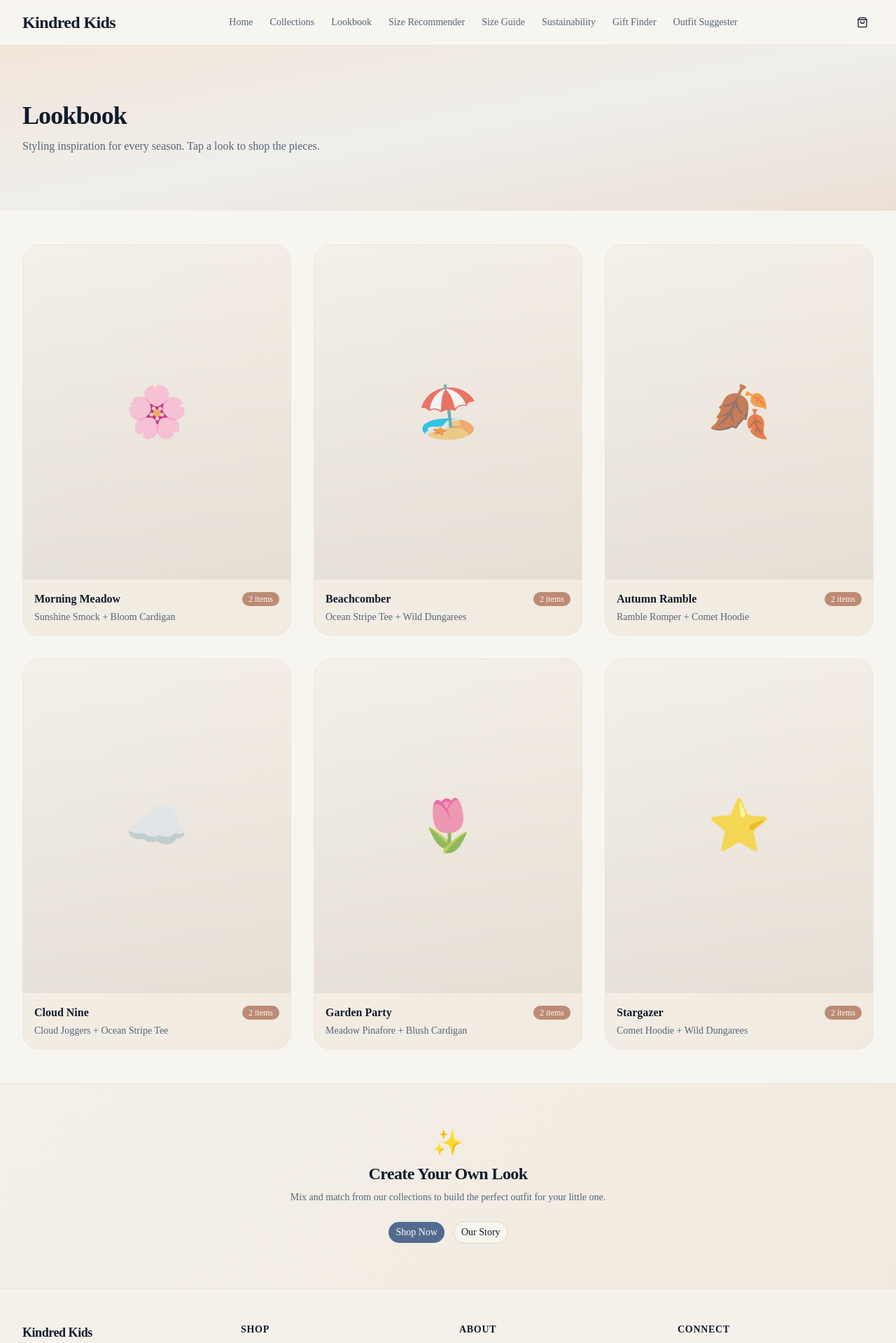
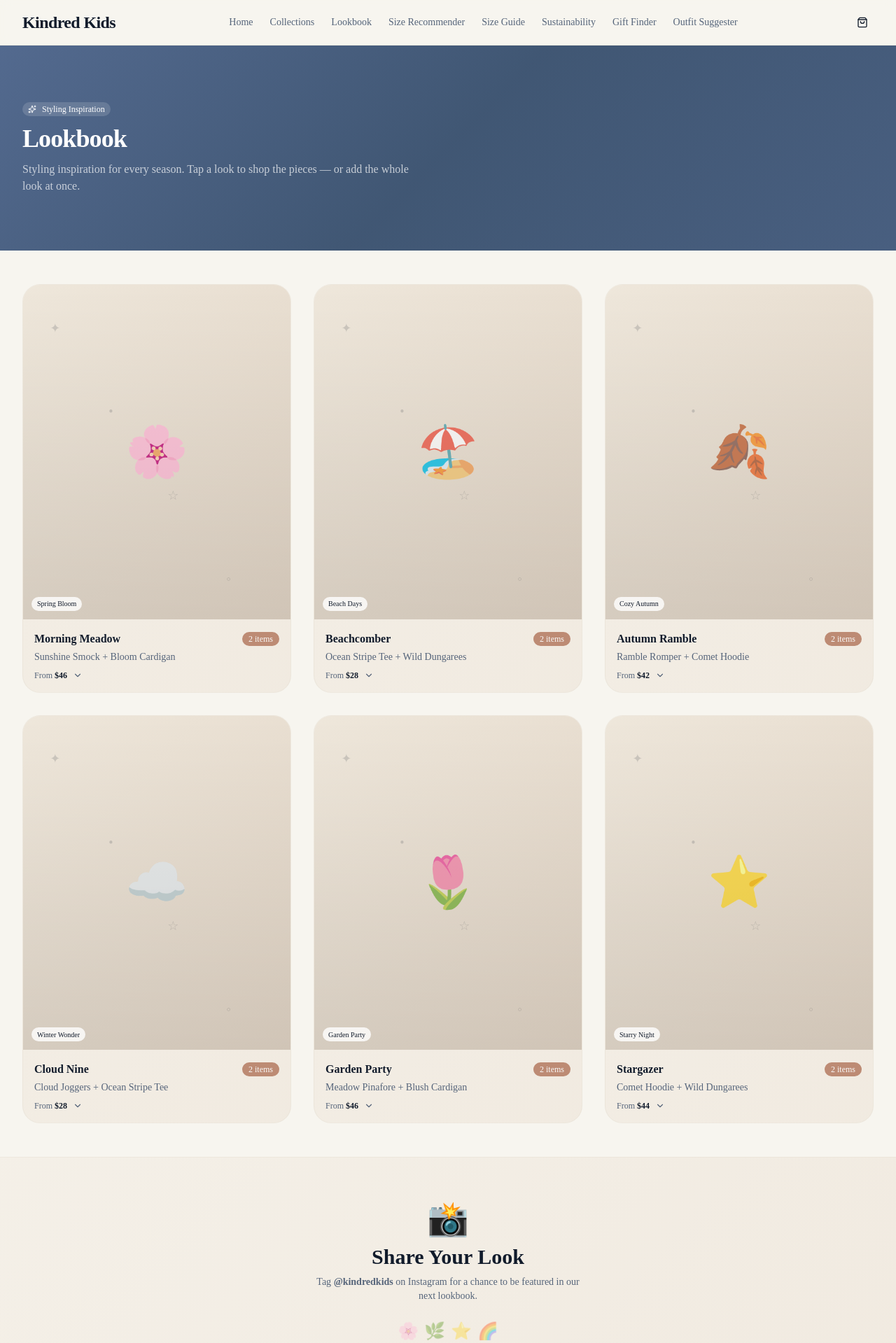
Before and after one commit to anas-khan-antimatter/mkt-kindred-kids, a Next.js app: page /lookbook in a window 1280 px wide. Shown: the top 1919 px of the page at 70% size. Built offline with nearby package versions, Linux system fonts and the light colour scheme.

Commit message:
antimatter: checkpoint c-1790732968742-bn6mm

```diff
--- a/src/app/lookbook/page.tsx
+++ b/src/app/lookbook/page.tsx
@@ -1,18 +1,48 @@
 "use client";
 
-import { useState } from "react";
+import { useState, useEffect } from "react";
 import { lookbookLooks, products } from "@/lib/data";
 import { Badge } from "@/components/ui/badge";
 import { Button } from "@/components/ui/button";
 import { Card, CardContent } from "@/components/ui/card";
 import { useCart } from "@/lib/cart-context";
-import { ShoppingBag, X } from "lucide-react";
+import { ShoppingBag, X, Heart, Check, Sparkles, ChevronDown } from "lucide-react";
+
+const categoryMeta: Record<string, { emoji: string }> = {
+  dresses: { emoji: "👗" },
+  rompers: { emoji: "🦺" },
+  tops: { emoji: "👕" },
+  bottoms: { emoji: "👖" },
+  layers: { emoji: "🧥" },
+};
+
+const seasonLookEmojis = ["🌸", "🏖️", "🍂", "☁️", "🌷", "⭐"];
+const seasonVibes = ["Spring Bloom", "Beach Days", "Cozy Autumn", "Winter Wonder", "Garden Party", "Starry Night"];
+
+/* ── Wishlist helpers ── */
+function getWishlist(): string[] {
+  try { return JSON.parse(localStorage.getItem("kindred-wishlist") || "[]"); }
+  catch { return []; }
+}
+function toggleWishlistId(id: string): string[] {
+  const current = getWishlist();
+  const idx = current.indexOf(id);
+  if (idx >= 0) current.splice(idx, 1);
+  else current.push(id);
+  localStorage.setItem("kindred-wishlist", JSON.stringify(current));
+  return [...current];
+}
 
 export default function LookbookPage() {
   const [activeLook, setActiveLook] = useState<number | null>(null);
+  const [wishlist, setWishlist] = useState<string[]>([]);
+  const [addedIds, setAddedIds] = useState<Set<string>>(new Set());
   const { addItem } = useCart();
 
-  /* ── Shop-the-look: find products matching each look description ── */
+  useEffect(() => {
+    setWishlist(getWishlist());
+  }, []);
+
   const getLookProducts = (description: string) => {
     const keywords = description.toLowerCase().replace(/[+]/g, "").split(/\s+/);
     return products.filter((p) =>
@@ -30,18 +60,42 @@ export default function LookbookPage() {
       image: product.image,
       quantity: 1,
     });
+    setAddedIds((prev) => new Set(prev).add(product.id));
+    setTimeout(() => setAddedIds((prev) => { const n = new Set(prev); n.delete(product.id); return n; }), 1200);
   };
 
-  const emojis = ["🌸", "🏖️", "🍂", "☁️", "🌷", "⭐"];
+  const toggleWish = (id: string) => {
+    const updated = toggleWishlistId(id);
+    setWishlist(updated);
+  };
+
+  const handleAddAll = (look: (typeof lookbookLooks)[0]) => {
+    const lookProducts = getLookProducts(look.description);
+    lookProducts.forEach((p) => {
+      addItem({
+        id: p.id,
+        name: p.name,
+        price: p.price,
+        size: p.sizes[0],
+        color: p.colors[0].name,
+        image: p.image,
+        quantity: 1,
+      });
+    });
+  };
 
   return (
     <div>
       {/* Hero */}
-      <section className="bg-gradient-to-br from-accent/20 via-primary/5 to-secondary/20 px-4 py-14 sm:px-6 sm:py-20 lg:px-8">
+      <section className="bg-denim-wash px-4 py-14 sm:px-6 sm:py-20 lg:px-8">
         <div className="mx-auto max-w-7xl">
-          <h1 className="text-3xl font-bold tracking-tight sm:text-4xl">Lookbook</h1>
-          <p className="mt-3 text-muted-foreground max-w-xl">
-            Styling inspiration for every season. Tap a look to shop the pieces.
+          <Badge className="mb-3 bg-white/15 text-white border-0 backdrop-blur-sm">
+            <Sparkles className="mr-1 h-3 w-3" />
+            Styling Inspiration
+          </Badge>
+          <h1 className="text-3xl font-bold tracking-tight text-white sm:text-4xl">Lookbook</h1>
+          <p className="mt-3 text-white/70 max-w-xl">
+            Styling inspiration for every season. Tap a look to shop the pieces — or add the whole look at once.
           </p>
         </div>
       </section>
@@ -49,79 +103,149 @@ export default function LookbookPage() {
       {/* Grid */}
       <section className="mx-auto max-w-7xl px-4 py-12 sm:px-6 lg:px-8">
         <div className="grid gap-8 sm:grid-cols-2 lg:grid-cols-3">
-          {lookbookLooks.map((look) => {
+          {lookbookLooks.map((look, idx) => {
             const lookProducts = getLookProducts(look.description);
             const isExpanded = activeLook === look.id;
+            const lookTotal = lookProducts.reduce((sum, p) => sum + p.price, 0);
 
             return (
               <div
                 key={look.id}
-                className="group overflow-hidden rounded-2xl bg-card-soft border border-border/30 transition-all hover:shadow-soft"
+                className={`group overflow-hidden rounded-2xl bg-card-soft border transition-all duration-300 ${
+                  isExpanded ? "border-primary/30 shadow-soft" : "border-border/30 hover:shadow-soft"
+                }`}
               >
+                {/* ── Look Card (clickable) ── */}
                 <button
                   className="w-full text-left focus-visible:outline-none focus-visible:ring-2 focus-visible:ring-ring"
                   onClick={() => setActiveLook(isExpanded ? null : look.id)}
                 >
-                  <div className="aspect-[4/5] w-full bg-card-soft flex items-center justify-center relative">
-                    <span className="text-7xl opacity-80 select-none transition-transform group-hover:scale-110 duration-300">
-                      {emojis[look.id - 1]}
+                  <div className="aspect-[4/5] w-full bg-editorial flex items-center justify-center relative overflow-hidden">
+                    {/* Floating particles */}
+                    <div className="absolute inset-0 pointer-events-none">
+                      {[...Array(4)].map((_, i) => (
+                        <span
+                          key={i}
+                          className="absolute text-lg opacity-15 select-none"
+                          style={{
+                            top: `${10 + i * 25}%`,
+                            left: `${10 + i * 22}%`,
+                          }}
+                        >
+                          {["✦", "•", "☆", "◦"][i]}
                         </span>
-                    <div className="absolute inset-0 bg-gradient-to-t from-black/5 to-transparent" />
+                      ))}
                     </div>
+                    <span className="text-7xl opacity-80 select-none transition-all duration-500 group-hover:scale-125 group-hover:opacity-100">
+                      {seasonLookEmojis[idx % seasonLookEmojis.length]}
+                    </span>
+                    <div className="absolute inset-0 bg-gradient-to-t from-black/8 to-transparent" />
+                    <Badge className="absolute bottom-3 left-3 bg-white/80 text-foreground border-0 backdrop-blur-sm text-[10px]">
+                      {seasonVibes[idx % seasonVibes.length]}
+                    </Badge>
+                  </div>
+
                   <div className="p-4">
                     <div className="flex items-center justify-between">
                       <h3 className="font-semibold group-hover:text-primary transition-colors">{look.title}</h3>
-                      <Badge variant="secondary" className="text-xs">
+                      <Badge variant="secondary" className="text-xs rounded-full">
                         {lookProducts.length} items
                       </Badge>
                     </div>
                     <p className="text-sm text-muted-foreground mt-1">{look.description}</p>
+                    {lookProducts.length > 0 && (
+                      <div className="mt-2 flex items-center gap-2">
+                        <span className="text-xs text-muted-foreground">
+                          From <span className="font-semibold text-foreground">${Math.min(...lookProducts.map((p) => p.price))}</span>
+                        </span>
+                        <ChevronDown className={`h-3.5 w-3.5 text-muted-foreground transition-transform duration-300 ${isExpanded ? "rotate-180" : ""}`} />
+                      </div>
+                    )}
                   </div>
                 </button>
 
-                {/* ── Shop-the-look panel ── */}
+                {/* ── Shop-the-look expandable panel ── */}
                 {isExpanded && (
-                  <div className="px-4 pb-4 space-y-3">
-                    <div className="h-px bg-border/60" />
+                  <div className="animate-in fade-in slide-in-from-top-2 duration-200">
+                    <div className="mx-4 h-px bg-border/40" />
+                    <div className="p-4 space-y-4">
+                      <div className="flex items-center justify-between">
                         <p className="text-xs font-semibold text-muted-foreground uppercase tracking-wider">
                           Shop this look
                         </p>
-                    <div className="grid gap-3">
+                        <div className="flex items-center gap-2">
+                          <span className="text-xs text-muted-foreground">
+                            Total <span className="font-bold text-foreground">${lookTotal.toFixed(0)}</span>
+                          </span>
+                          {lookProducts.length > 0 && (
+                            <Button
+                              size="sm"
+                              variant="outline"
+                              className="text-[10px] h-7 rounded-full border-muted-foreground/20"
+                              onClick={() => handleAddAll(look)}
+                            >
+                              <ShoppingBag className="mr-1 h-3 w-3" />
+                              Add All
+                            </Button>
+                          )}
+                        </div>
+                      </div>
+
                       {lookProducts.length > 0 ? (
-                        lookProducts.map((product) => (
-                          <div
-                            key={product.id}
-                            className="flex items-center gap-3 rounded-xl bg-background/60 p-2.5 border border-border/30"
-                          >
-                            <div className="h-12 w-12 shrink-0 rounded-lg bg-card-soft flex items-center justify-center">
-                              <span className="text-lg opacity-60">
-                                {product.category === "dresses" ? "👗" : product.category === "rompers" ? "🦺" : product.category === "tops" ? "👕" : product.category === "bottoms" ? "👖" : "🧥"}
+                        <div className="grid gap-3 sm:grid-cols-2">
+                          {lookProducts.map((product) => {
+                            const inWishlist = wishlist.includes(product.id);
+                            const justAdded = addedIds.has(product.id);
+                            return (
+                              <div key={product.id} className="flex items-center gap-3 rounded-xl bg-muted/30 p-2.5 transition-all hover:bg-muted/50">
+                                {/* Mini visual */}
+                                <div className="h-14 w-14 shrink-0 rounded-lg bg-card-soft flex items-center justify-center relative">
+                                  <span className="text-2xl opacity-40 select-none">
+                                    {categoryMeta[product.category]?.emoji || "🧵"}
                                   </span>
                                 </div>
                                 <div className="flex-1 min-w-0">
-                              <p className="text-sm font-medium truncate">{product.name}</p>
-                              <p className="text-xs text-muted-foreground">${product.price} · {product.material}</p>
-                              <div className="flex gap-1 mt-1">
-                                {product.colors.slice(0, 3).map((c) => (
-                                  <span key={c.name} className="h-2.5 w-2.5 rounded-full border border-border" style={{ backgroundColor: c.hex }} />
+                                  <p className="text-xs font-medium truncate">{product.name}</p>
+                                  <p className="text-xs font-bold text-primary">${product.price}</p>
+                                  <div className="mt-0.5 flex gap-1">
+                                    {product.colors.map((color) => (
+                                      <span key={color.name} className="inline-block h-2 w-2 rounded-full border border-border/50" style={{ backgroundColor: color.hex }} />
                                     ))}
                                   </div>
                                 </div>
+                                <div className="flex flex-col gap-1">
+                                  <button
+                                    onClick={() => toggleWish(product.id)}
+                                    className="h-6 w-6 flex items-center justify-center rounded-full transition-all hover:scale-110 active:scale-90"
+                                    aria-label={inWishlist ? "Remove from wishlist" : "Add to wishlist"}
+                                  >
+                                    <Heart className={`h-3 w-3 ${inWishlist ? "fill-primary text-primary" : "text-muted-foreground"}`} />
+                                  </button>
                                   <Button
-                              size="icon"
-                              variant="ghost"
-                              className="shrink-0 h-8 w-8"
+                                    size="sm"
+                                    className={`text-[10px] h-6 px-2 rounded-full transition-all ${justAdded ? "bg-green-600 hover:bg-green-700" : ""}`}
                                     onClick={() => handleQuickAdd(product)}
-                              title="Add to bag"
+                                    disabled={justAdded}
                                   >
-                              <ShoppingBag className="h-4 w-4" />
+                                    {justAdded ? (
+                                      <Check className="h-3 w-3" />
+                                    ) : (
+                                      <><ShoppingBag className="mr-0.5 h-3 w-3" /> Add</>
+                                    )}
                                   </Button>
                                 </div>
-                        ))
+                              </div>
+                            );
+                          })}
+                        </div>
                       ) : (
-                        <p className="text-xs text-muted-foreground italic">
-                          Matching products coming soon.
-                        </p>
+                        <div className="text-center py-4">
+                          <span className="text-2xl block mb-1 opacity-50">🔍</span>
+                          <p className="text-xs text-muted-foreground">Browse our collection to find pieces for this look</p>
+                          <Button asChild size="sm" variant="outline" className="mt-2 rounded-full text-xs">
+                            <a href="/collections">Shop All</a>
+                          </Button>
+                        </div>
                       )}
                     </div>
                   </div>
@@ -132,21 +256,18 @@ export default function LookbookPage() {
         </div>
       </section>
 
-      {/* CTA */}
+      {/* ─── Bottom CTA ─── */}
       <section className="bg-card-soft border-t border-border/30 py-16">
         <div className="mx-auto max-w-xl px-4 text-center sm:px-6">
-          <span className="text-4xl block mb-2">✨</span>
-          <h2 className="text-2xl font-bold tracking-tight">Create Your Own Look</h2>
-          <p className="mt-2 text-sm text-muted-foreground">
-            Mix and match from our collections to build the perfect outfit for your little one.
+          <span className="text-5xl block mb-3">📸</span>
+          <h2 className="text-2xl font-bold sm:text-3xl">Share Your Look</h2>
+          <p className="mt-2 text-muted-foreground text-sm max-w-sm mx-auto">
+            Tag <span className="font-semibold">@kindredkids</span> on Instagram for a chance to be featured in our next lookbook.
           </p>
-          <div className="mt-6 flex justify-center gap-3">
-            <Button asChild className="rounded-full">
-              <a href="/collections">Shop Now</a>
-            </Button>
-            <Button asChild variant="outline" className="rounded-full">
-              <a href="/sustainability">Our Story</a>
-            </Button>
+          <div className="mt-6 flex justify-center gap-2">
+            {["🌸", "🌿", "⭐", "🌈"].map((emoji, i) => (
+              <span key={i} className="text-2xl opacity-40 hover:opacity-100 transition-opacity cursor-default">{emoji}</span>
+            ))}
           </div>
         </div>
       </section>
```
Lines whose indentation alone changed are shown as unchanged.
